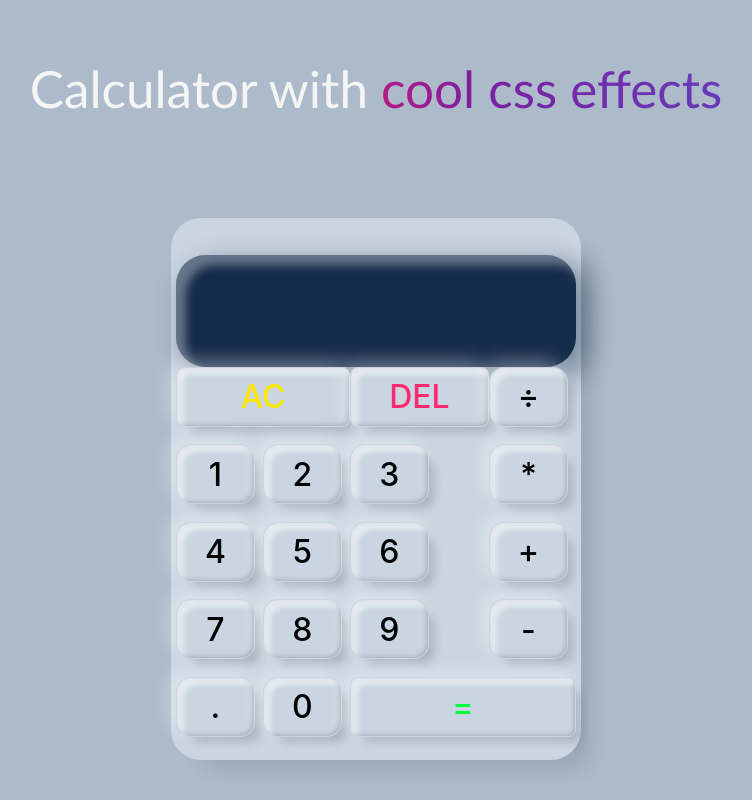
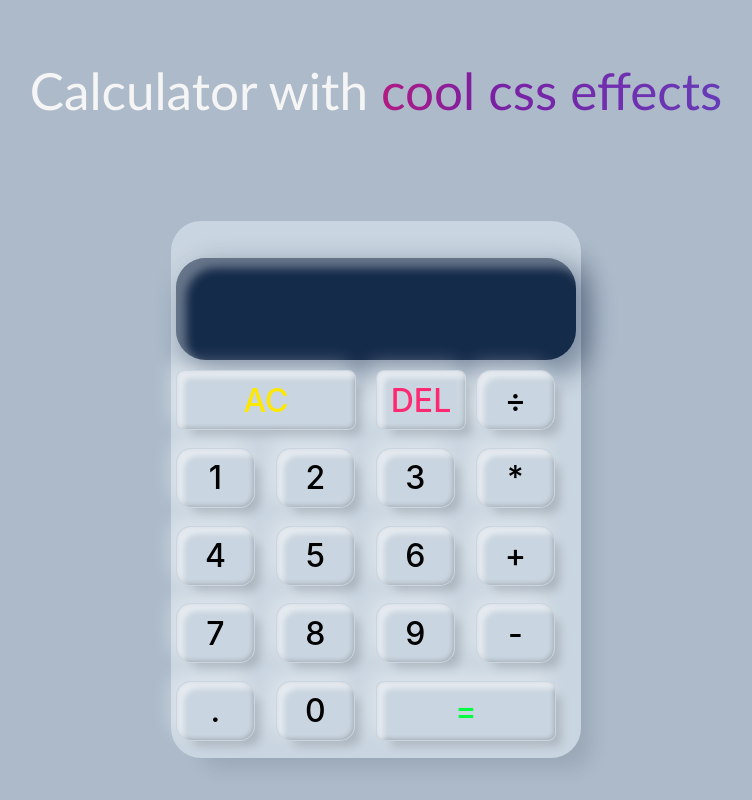
Before and after one commit to katleschris/Count, a React (Vite) app: page / in a window 1280 px wide. Shown: the whole page, without its empty margins (264-1016 px from the left). Built offline with nearby package versions, Linux system fonts and the light colour scheme.

Commit message:
Adjusted css rules for better spacing and overall look

```diff
--- a/src/Calculator.css
+++ b/src/Calculator.css
@@ -4,7 +4,7 @@
 }
 
 .calculator {
-  padding: 5px;
+  padding: 5px 5px 0px 5px !important;
   /* border: 1px solid navy; */
   border-radius: 30px;
   box-shadow: 20px 20px 20px -10px rgba(0, 0, 0, 0.1);
@@ -17,7 +17,7 @@
   width: 400px;
   height: 500px;
   justify-content: center;
-  grid-template-columns: repeat(4, 1fr);
+  grid-template-columns: repeat(4, 100px);
   grid-template-rows: minmax(7rem, auto) repeat(5, 1fr);
   border: 1rem;
 
@@ -38,7 +38,6 @@
 
 .span-two {
   grid-column: span 2;
-
 }
 
 .del {
@@ -57,6 +56,7 @@
 .equal{
   position: relative;
   height: 60px;
+  width: 90%;
   display: flex;
   justify-content: center;
   align-items: center;
@@ -83,6 +83,7 @@
   padding: .75rem;
   word-wrap: break-word;
   word-break: break-all;
+  margin-bottom: 10px;
 }
 
 .output .previous-operand {
```
